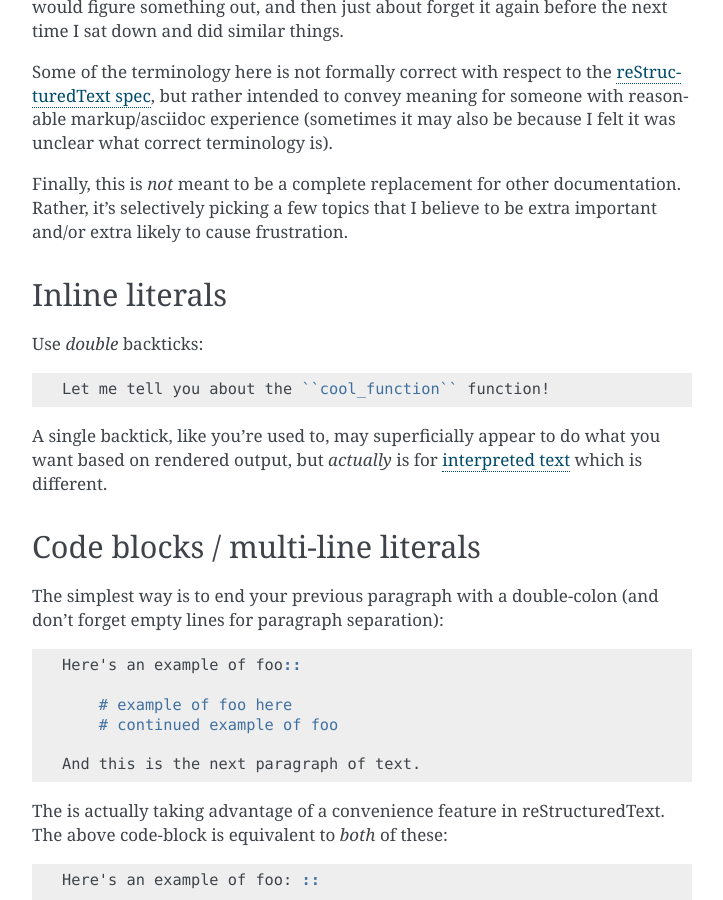
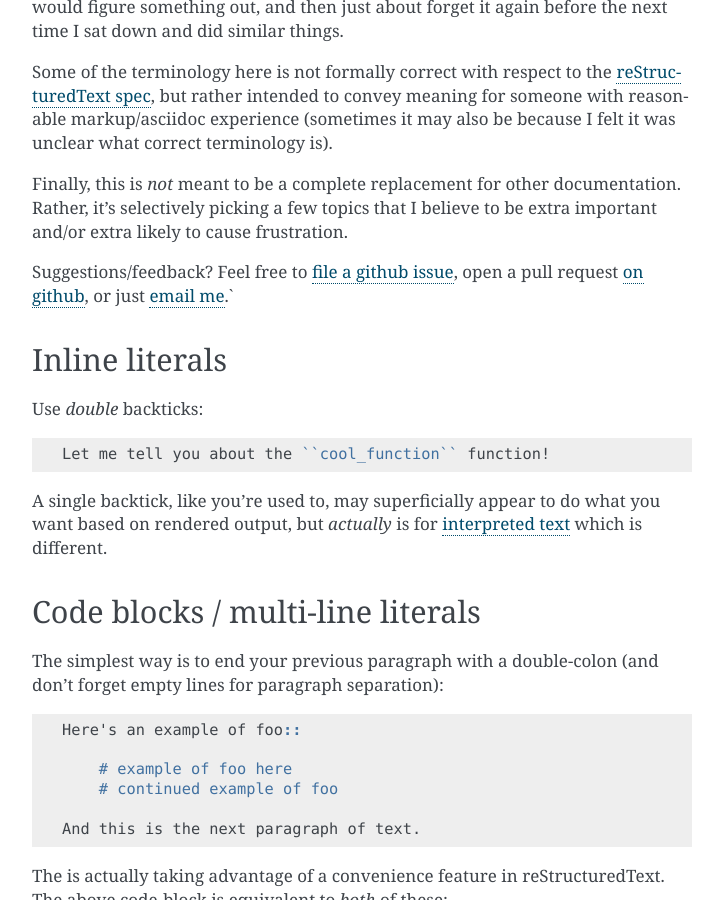
Before and after one commit to scode/docs, a Sphinx documentation site: the page built from docs/source/software/rstquil.rst, in a window 1280 px wide and 900 px high, scrolled down 531 px. Shown: the whole window, without its empty margins (388-1111 px from the left). Built offline with Sphinx 7.4.7, drawn with Linux system fonts in a browser that asks for light colours.

Commit message:
Welcome feedback.

```diff
--- a/docs/source/software/rstquil.rst
+++ b/docs/source/software/rstquil.rst
@@ -36,6 +36,11 @@ Finally, this is *not* meant to be a complete replacement for other
 documentation. Rather, it's selectively picking a few topics that I
 believe to be extra important and/or extra likely to cause
 frustration.
+
+Suggestions/feedback? Feel free to `file a github issue
+<https://github.com/scode/docs/issues>`__, open a pull request `on
+github <https://github.com/scode/docs>`__, or just `email me
+<mailto:peter.schuller@infidyne.com>`__.`
 
 Inline literals
 ---------------
```
